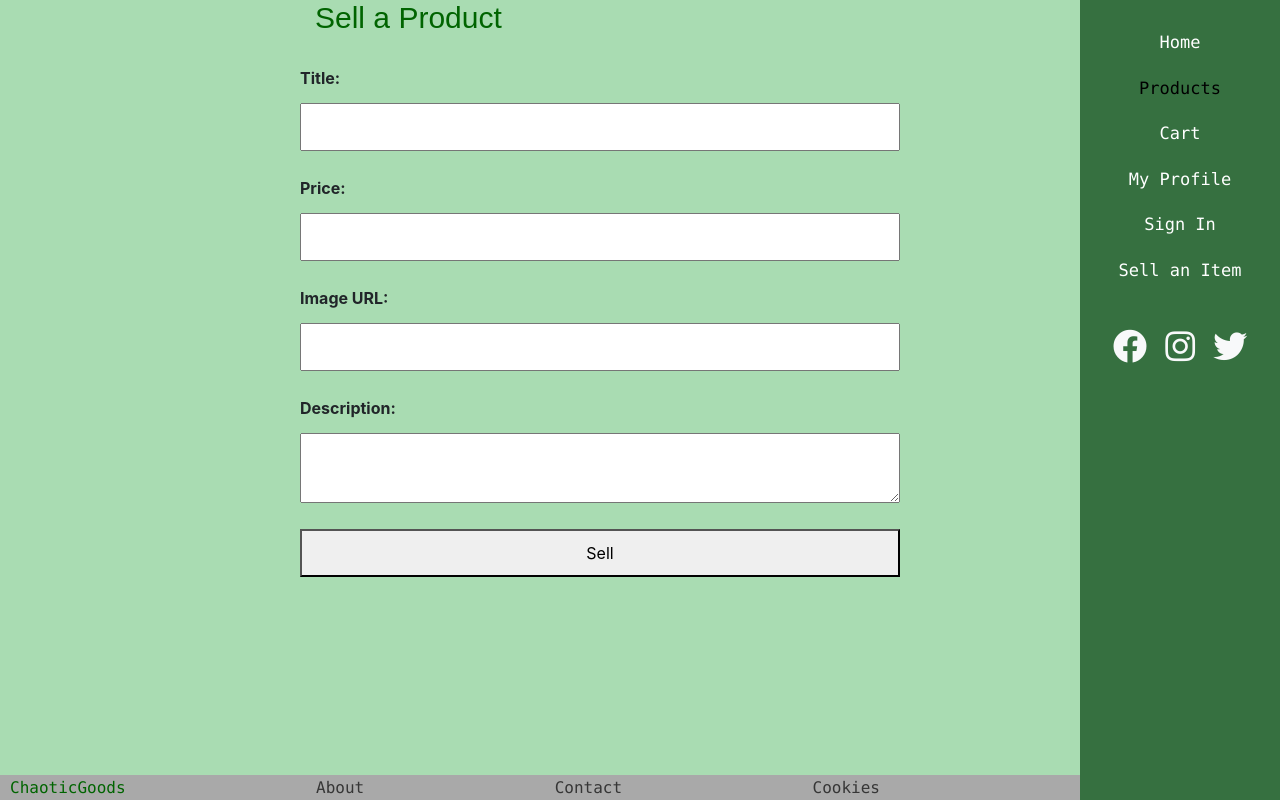
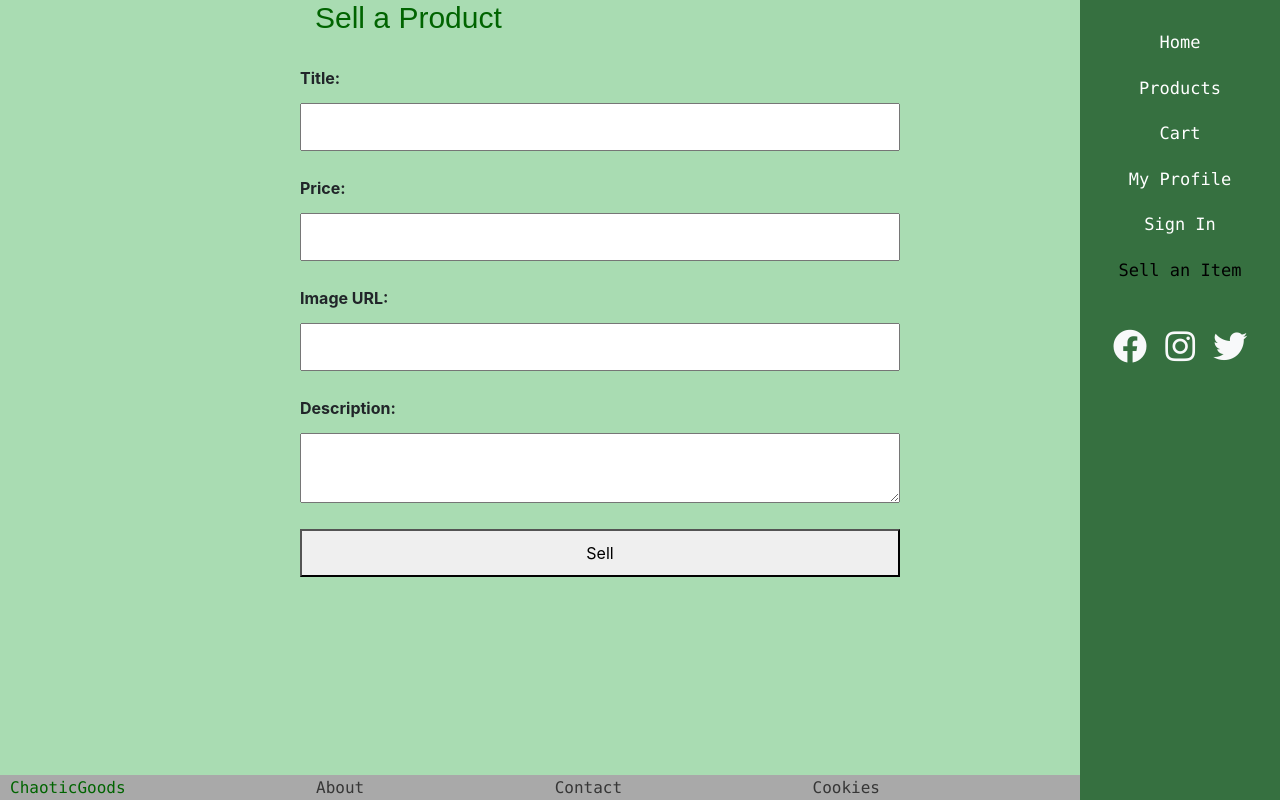
Before and after one commit to Alex-Senst/ChaoticGoods, a PHP site: page /sell.php in a window 1280 px wide. Run offline with PHP 8.4, Linux system fonts and the light colour scheme; the visitor is signed in with stand-in values (Sample User, id 1).

Commit message:
fix active links

```diff
--- a/about.php
+++ b/about.php
@@ -24,7 +24,7 @@
         <div class="sidebar">
             <ul>
                 <li><a href="index.php">Home</a></li>
-                <li><a href="products.php" class="active">Products</a></li>
+                <li><a href="products.php">Products</a></li>
                 <li><a href="cart.php">Cart</a></li>
                 <li><a href="user.php">My Profile</a></li>
                 <li><a href="login.php">Sign In</a></li>
@@ -56,7 +56,7 @@
         </div>
         <footer>
             <p>ChaoticGoods</p>
-            <p><a href="about.php">About</a></p>
+            <p><a href="about.php" class="active">About</a></p>
             <p><a href="contact.php">Contact</a></p>
             <p><a href="cookies.php">Cookies</a></p>
         </footer>
--- a/contact.php
+++ b/contact.php
@@ -21,7 +21,7 @@
         <div class="sidebar">
             <ul>
                 <li><a href="index.php">Home</a></li>
-                <li><a href="products.php" class="active">Products</a></li>
+                <li><a href="products.php">Products</a></li>
                 <li><a href="cart.php">Cart</a></li>
                 <li><a href="user.php">My Profile</a></li>
                 <li><a href="login.php">Sign In</a></li>
@@ -54,7 +54,7 @@
         <footer>
             <p>ChaoticGoods</p>
             <p><a href="about.php">About</a></p>
-            <p><a href="contact.php">Contact</a></p>
+            <p><a href="contact.php" class="active">Contact</a></p>
             <p><a href="cookies.php">Cookies</a></p>
         </footer>
         <script src="https://code.jquery.com/jquery-3.5.1.slim.min.js"></script>
--- a/cookies.php
+++ b/cookies.php
@@ -24,7 +24,7 @@
         <div class="sidebar">
             <ul>
                 <li><a href="index.php">Home</a></li>
-                <li><a href="products.php" class="active">Products</a></li>
+                <li><a href="products.php">Products</a></li>
                 <li><a href="cart.php">Cart</a></li>
                 <li><a href="user.php">My Profile</a></li>
                 <li><a href="login.php">Sign In</a></li>
@@ -91,7 +91,7 @@
             <p>ChaoticGoods</p>
             <p><a href="about.php">About</a></p>
             <p><a href="contact.php">Contact</a></p>
-            <p><a href="cookies.php">Cookies</a></p>
+            <p><a href="cookies.php" class="active">Cookies</a></p>
         </footer>
         <script src="https://code.jquery.com/jquery-3.5.1.slim.min.js"></script>
         <script src="https://maxcdn.bootstrapcdn.com/bootstrap/4.5.2/js/bootstrap.bundle.min.js"></script>
--- a/sell.php
+++ b/sell.php
@@ -76,11 +76,11 @@ if ($_SERVER["REQUEST_METHOD"] == "POST") {
     <div class="sidebar">
         <ul>
             <li><a href="index.php">Home</a></li>
-            <li><a href="products.php" class="active">Products</a></li>
+            <li><a href="products.php">Products</a></li>
             <li><a href="cart.php">Cart</a></li>
             <li><a href="user.php">My Profile</a></li>
             <li><a href="login.php">Sign In</a></li>
-            <li><a href="sell.php">Sell an Item</a></li>
+            <li><a href="sell.php" class="active">Sell an Item</a></li>
         </ul>
         <div class="social-icons">
             <a href="https://facebook.com" target="_blank" class="text-light mr-2"><i class="fab fa-facebook fa-2x"></i></a>
```
